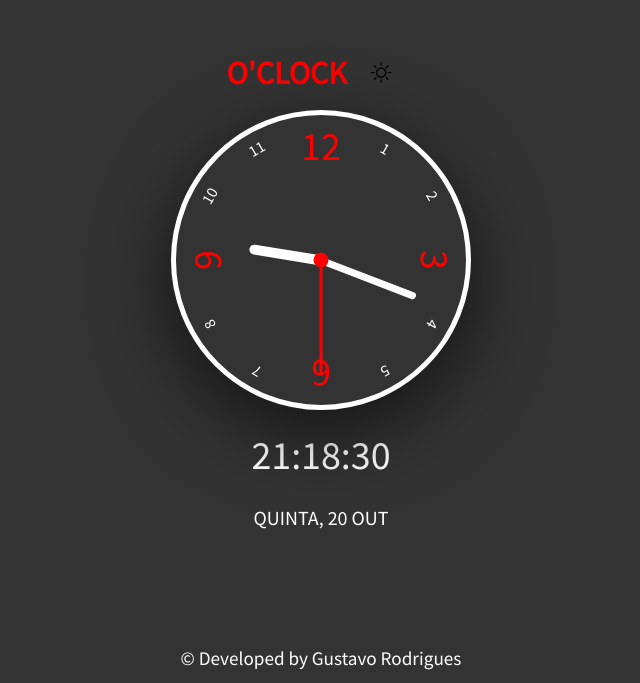
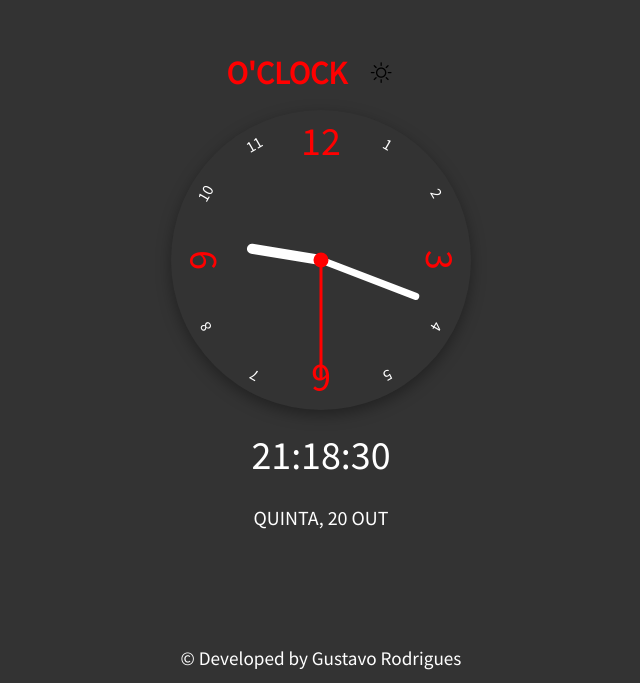
Before and after one commit to Rodrigues-Gustavo/analog-clock, a plain HTML site: page index.html in a window 1280 px wide. Shown: the part 117-800 px from the top of the page, without its empty margins (319-959 px from the left). Drawn offline with nearby package versions, Linux system fonts and the light colour scheme.

Commit message:
style: taking the edge off and leaving the watch with a cleaner look

```diff
--- a/src/css/style.css
+++ b/src/css/style.css
@@ -68,9 +68,8 @@ input[type=checkBox] {
     height: 300px;
     background-color: var(--second-color);
     border-radius: 50%;
-    border: var(--border);
     position: relative;
-    box-shadow: rgba(0, 0, 0, 0.56) 0px 22px 70px 4px;
+    box-shadow: rgba(0, 0, 0, 0.35) 0px 5px 15px;
 }
 
 .clock .number {
```
